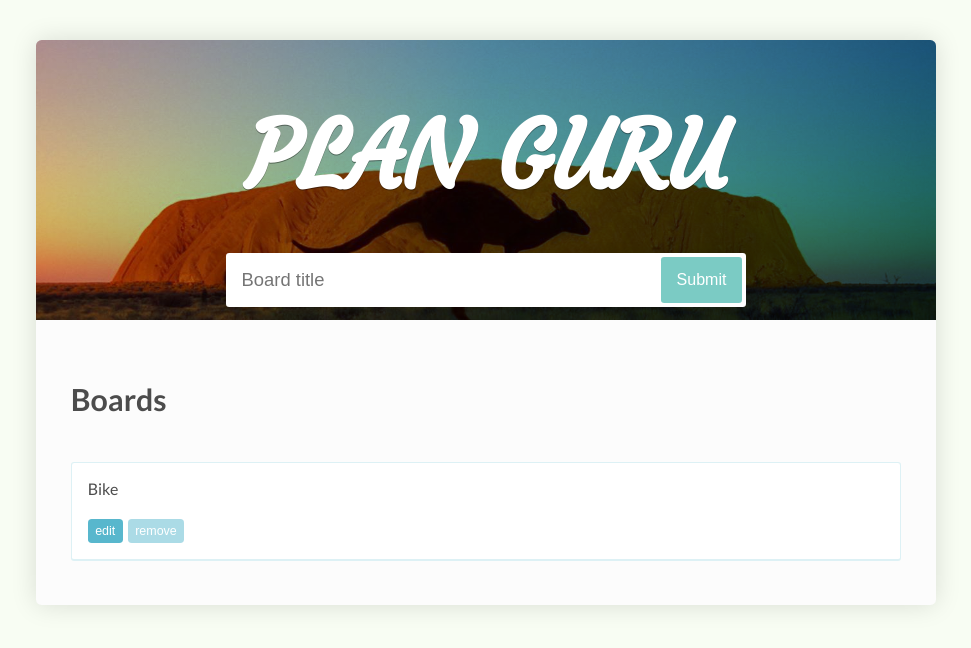
After one commit to CodecoolBP20162/web-with-python-proman-keng-uru, a Flask app: template templates/start2.html in a window 1280 px wide. The commit adds this page. Shown: the top 648 px of the page, without its empty margins (154-1125 px from the left). Run offline with Flask 2, Linux system fonts and the light colour scheme; the template is opened without the code that fills it, so the values that code supplies are empty.

Commit message:
board page

```diff
--- a/main.py
+++ b/main.py
@@ -12,7 +12,7 @@ app.config.from_envvar('FLASKR_SETTINGS', silent=True)
 
 @app.route('/')
 def show_start_html():
-    return render_template("cards_example.html")
+    return render_template("start2.html")
 
 
 def main():
--- /dev/null
+++ b/static/app.js
@@ -0,0 +1,48 @@
+/**
+ * Created by kata on 2017.03.13..
+ */
+
+
+const form = document.getElementById('registrar');
+const input = form.querySelector('input');
+const ul = document.getElementById('invitedList');
+
+
+function createLI(text) {
+  const li = document.createElement('li');
+  li.textContent = text;
+  const label = document.createElement('label');
+
+  li.appendChild(label);
+  const editButton = document.createElement('button');
+  editButton.textContent = 'edit';
+  li.appendChild(editButton);
+
+  const button = document.createElement('button');
+  button.textContent = 'remove';
+  li.appendChild(button);
+  return li;
+}
+
+form.addEventListener('submit', (e) => {
+  e.preventDefault();
+  const text = input.value;
+  input.value = '';
+  const li = createLI(text);
+  ul.appendChild(li);
+});
+
+
+
+ul.addEventListener('click', (e) => {
+  if (e.target.textContent === 'remove') {
+    const li = e.target.parentNode;
+    const ul = li.parentNode;
+    ul.removeChild(li);
+  }
+});
+
+
+$(document).ready(function () {
+    ul.appendChild(createLI("Bike"));
+});
--- a/static/script.js
+++ /dev/null
@@ -1,3 +0,0 @@
-/**
- * Created by kata on 2017.03.13..
- */
--- /dev/null
+++ b/static/style.css
@@ -0,0 +1,239 @@
+/* =================================
+  Element Styles
+==================================== */
+
+* {
+  box-sizing: border-box;
+}
+body {
+  font-family: 'Lato', sans-serif;
+  color: #4c4c4c;
+  background: #f8fdf3;
+}
+h1,
+p,
+form button {
+  color: white;
+}
+h1 {
+  font-family: 'Courgette', cursive;
+  text-shadow: 0 1px 0 rgba(0,0,0, .4);
+  line-height: .65;
+  margin-top: .5em;
+  margin-bottom: 0;
+}
+h2 {
+  margin-top: 0;
+}
+p {
+  font-size: 1.1em;
+  text-shadow: 0 1px 0 rgba(0,0,0, .25);
+}
+form {
+  width: 60%;
+  background: white;
+  display: inline-block;
+  overflow: hidden;
+  display: -webkit-flex;
+  display: flex;
+  border-radius: .2em;
+  border: solid 4px white;
+  box-shadow: 0 1px 14px rgba(0,0,0, .12);
+}
+form button {
+  padding: 0 1em;
+  font-size: 1em;
+  background: #7bcbc4;
+  border-radius: .2em;
+}
+ul {
+  list-style: none;
+  padding: 0;
+  margin: 2em 0 1em;
+}
+ul li {
+  padding: 1em;
+  background: #fff;
+  border-radius: .2em;
+  border: solid 1px rgba(88, 183, 205, .2);
+  border-bottom: solid 2px rgba(88, 183, 205, .2);
+  position: relative;
+}
+button {
+  cursor: pointer;
+}
+input,
+button {
+  border: none;
+  outline: none;
+}
+header {
+  text-align: center;
+  background: linear-gradient(90deg, #d4eece, #55b3d0, #1e7eb7),
+              url('/image/aust.jpg') no-repeat;
+              background-blend-mode: multiply;
+              background-size: cover;
+}
+header input {
+  padding: 12px;
+  font-size: 1.15em;
+  width: 100%;
+}
+li span,
+li input[type=text] {
+  color: #707070;
+  font-size: 1.3em;
+  margin-bottom: .3em;
+}
+li input[type=text] {
+  padding: .2em;
+  width: 95%;
+  border: 1px dotted rgba(0,0,0, .2);
+}
+li label {
+  font-size: .9em;
+  display: block;
+  color: rgba(112, 112, 112, .55);
+}
+li span,
+li input[type=text]:first-child {
+  display: block;
+}
+li button {
+  font-size: .78em;
+  margin-top: 1.65em;
+  margin-right: .4em;
+  border-radius: .3em;
+  padding: .4em .6em;
+  color: white;
+  background: #58b7cd;
+}
+li button:last-child {
+  background: rgba(88, 183, 205, .5);
+}
+.wrapper {
+  width: 100%;
+  max-width: 900px;
+  margin: 2.5em auto;
+  border-radius: .35em;
+  background: #fcfcfc;
+  overflow: hidden;
+  box-shadow: 0 0 26px rgba(0,0,0, .13);
+}
+div > input:last-child {
+  font-size: 1em;
+  margin-left: 6px;
+}
+div > label {
+  color: #767676;
+}
+
+/* responded */
+.responded {
+  transition: 0.4s;
+  border-color: rgba(88, 183, 205, .9);
+}
+.responded label {
+  transition: 0.4s;
+  color: rgba(88, 183, 205, 1);
+}
+
+/* =================================
+  Media Queries
+==================================== */
+
+@media (min-width: 0) and (max-width: 768px) {
+  header {
+    padding: 1.25em;
+  }
+  h1 {
+    font-size: 3.6em;
+    margin: .3em 0 0;
+  }
+  ul li {
+    margin-bottom: 1em;
+  }
+  form {
+    width: 95%;
+    -webkit-flex-direction: column;
+    flex-direction: column;
+    margin: auto;
+    margin-top: 2.5em;
+  }
+  form button {
+    padding: 12px 0;
+    margin-top: .5em;
+  }
+  form input {
+    font-size: 1em;
+    text-align: center;
+  }
+  .wrapper {
+    margin: 0;
+  }
+  .main {
+    padding: 2em 1em .75em;
+  }
+}
+
+@media (min-width: 769px) {
+  header {
+    height: 280px;
+    padding: 2.5em 1em 1em;
+    background-position: 0 -95px;
+  }
+  .main > div {
+    float: right;
+    display: inline-block;
+    margin-top: 12px;
+    margin-right: 1.25%;
+  }
+  div > label {
+    margin-top: 12px;
+  }
+  h1 {
+    font-size: 5.8em;
+  }
+  h2 {
+    float: left;
+    font-size: 1.9em;
+    margin-left: 1.25%;
+  }
+  form {
+    margin: 4.15em auto 0;
+    z-index: 3000;
+    position: relative;
+  }
+  .wrapper {
+    width: 90%;
+  }
+  .main {
+    padding: 3.8em 1.5em .75em;
+    position: relative;
+    z-index: 10;
+  }
+  ul {
+    display: -webkit-flex;
+    display: flex;
+    clear: both;
+
+    -webkit-justify-content: space-between;
+    justify-content: space-between;
+    -webkit-flex-wrap: wrap;
+    flex-wrap: wrap;
+    padding-top: 1.25em;
+  }
+  ul li {
+    -webkit-flex-grow: 1;
+    flex-grow: 1;
+    -webkit-flex-basis: 47.5%;
+    flex-basis: 47.5%;
+    margin: 0 1.25% 1em;
+  }
+}
+@media (min-width: 880px) {
+  ul li {
+    -webkit-flex-basis: 20%;
+    flex-basis: 20%;
+  }
+}
--- /dev/null
+++ b/templates/start2.html
@@ -0,0 +1,30 @@
+<!DOCTYPE html>
+<html>
+<head>
+  <meta name="viewport" content="width=device-width, initial-scale=1">
+  <title>RSVP App</title>
+  <link href="https://fonts.googleapis.com/css?family=Courgette" rel="stylesheet">
+  <link href="https://fonts.googleapis.com/css?family=Lato:400,700" rel="stylesheet">
+   <link rel="stylesheet" href="{{ url_for('static', filename='style.css') }}">
+<body>
+  <div class="wrapper">
+    <header>
+      <h1>PLAN GURU</h1>
+      <form id="registrar">
+        <input type="text" name="name" placeholder="Board title">
+        <button type="submit" name="submit" value="submit">Submit</button>
+      </form>
+    </header>
+
+    <div class="main">
+      <h2>Boards</h2>
+      <ul id="invitedList">
+      </ul>
+
+    </div>
+  </div>
+
+   <script src="{{ url_for('static', filename='jquery-3.1.1.min.js') }}"></script>
+   <script src="{{ url_for('static', filename='app.js') }}"></script>
+</body>
+</html>
```
Also changed, not shown: templates/layout.html (+10 -6 lines), templates/start.html (+17 -6 lines), static/image/aust.jpg (added).
